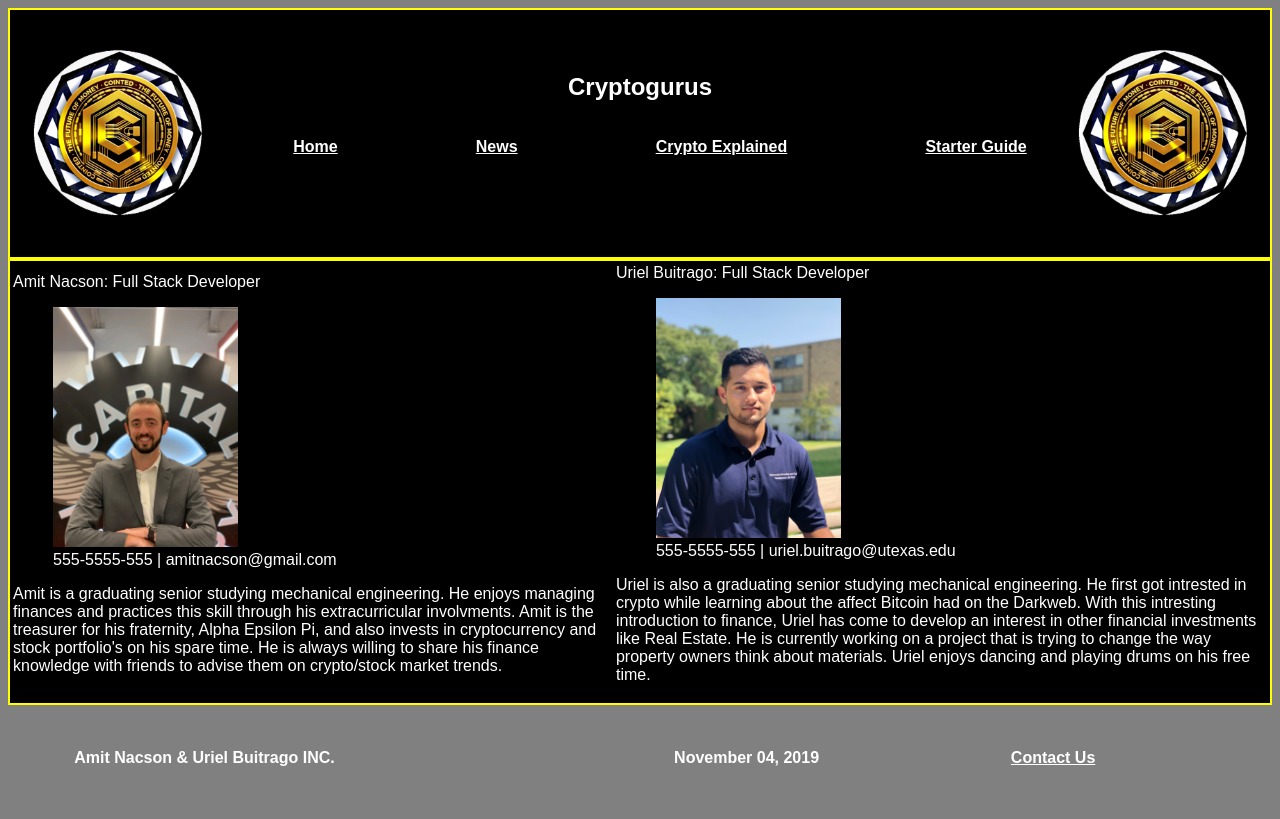
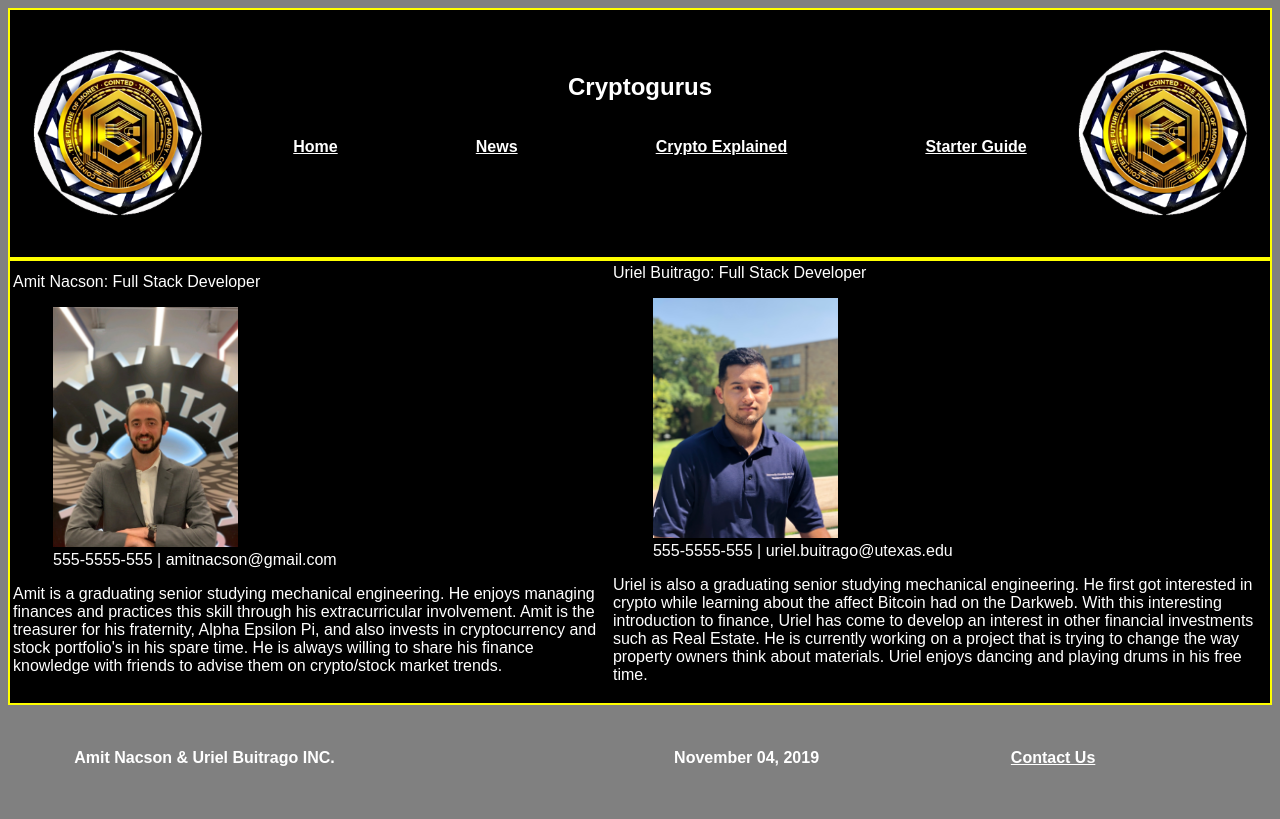
Before and after one commit to ubuitrago/CS329e-CryptoGurusWebsite, a PHP site: page /contactUs.php in a window 1280 px wide. Run offline with PHP 8.4, Linux system fonts and the light colour scheme.

Commit message:
cryptoExplained

```diff
--- a/contactUs.php
+++ b/contactUs.php
@@ -15,8 +15,8 @@
                         <figcaption>555-5555-555 | amitnacson@gmail.com</figcaption>
                     </figure>
                     <p id="aboutAmit">Amit is a graduating senior studying mechanical engineering.
-                    He enjoys managing finances and practices this skill through his extracurricular involvments.
-                    Amit is the treasurer for his fraternity, Alpha Epsilon Pi, and also invests in cryptocurrency and stock portfolio's on his spare time.
+                    He enjoys managing finances and practices this skill through his extracurricular involvement.
+                    Amit is the treasurer for his fraternity, Alpha Epsilon Pi, and also invests in cryptocurrency and stock portfolio's in his spare time.
                     He is always willing to share his finance knowledge with friends to advise them on crypto/stock market trends.</p>
                     </div>
                 </td>
@@ -29,10 +29,10 @@
                         <figcaption>555-5555-555 | uriel.buitrago@utexas.edu</figcaption>
                     </figure>
                     <p id="aboutUriel">Uriel is also a graduating senior studying mechanical engineering.
-                        He first got intrested in crypto while learning about the affect Bitcoin had on the Darkweb.
-                        With this intresting introduction to finance, Uriel has come to develop an interest in other financial investments like Real Estate.
+                        He first got interested in crypto while learning about the affect Bitcoin had on the Darkweb.
+                        With this interesting introduction to finance, Uriel has come to develop an interest in other financial investments such as Real Estate.
                         He is currently working on a project that is trying to change the way property owners think about materials.
-                        Uriel enjoys dancing and playing drums on his free time.
+                        Uriel enjoys dancing and playing drums in his free time.
                     </p>
                     </div>
                 </td>
--- a/index.php
+++ b/index.php
@@ -21,7 +21,7 @@
 
 
 		<div class = "newsBlock">
-			<table>
+			<!--<table>
 				<tr>
 					<td>News</td>
 				</tr>
@@ -29,7 +29,7 @@
 				<tr>
 					<td>Vids</td>
 				</tr>
-			</table>
+			</table> -->
 		</div>
 	</div>
 <?php include('footer.php'); ?>
```
